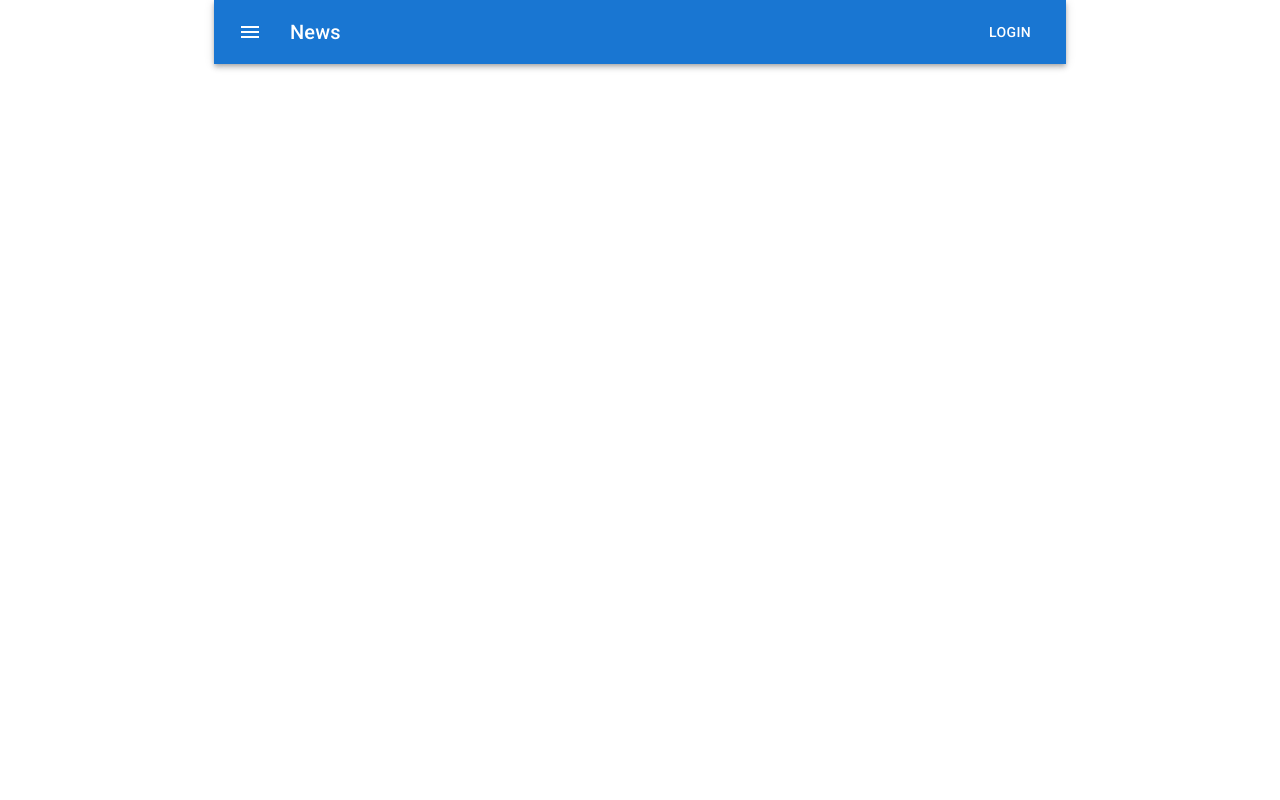
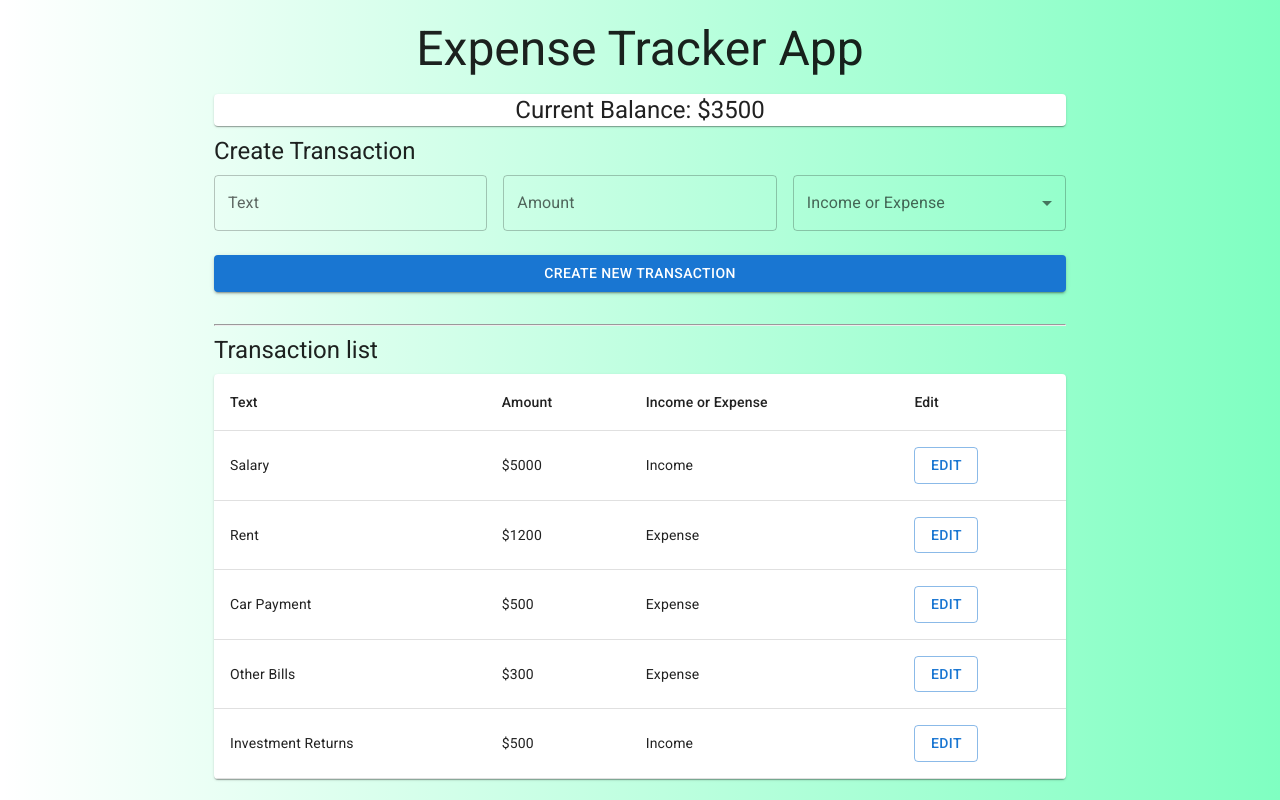
Before and after one commit to FabioHdez/expense-tracker-react, a React (Create React App) app: page / in a window 1280 px wide. Built offline with nearby package versions, Linux system fonts and the light colour scheme; the HTML template or start-up script is replaced by a standard one.

Commit message:
Interface semi-finished

```diff
--- a/src/App.css
+++ b/src/App.css
@@ -0,0 +1,8 @@
+body{
+  background-image: linear-gradient(to right,rgba(255,0,0,0), rgba(0, 255, 132, 0.5));
+  display: flex;
+  flex-direction: column;
+  justify-content: center;
+  min-height: 100vh;
+  margin: 0;
+}
--- a/src/App.js
+++ b/src/App.js
@@ -2,10 +2,12 @@ import './App.css';
 
 import React from 'react'
 import CssBaseline from '@mui/material/CssBaseline';
-import Box from '@mui/material/Box';
 import Container from '@mui/material/Container';
 
 import {Header} from './Components/Header'
+import {CreateTransaction} from './Components/CreateTransaction'
+import {TransactionList} from './Components/TransactionList'
+import { Balance } from './Components/Balance';
 
 function App() {
   return (
@@ -13,6 +15,11 @@ function App() {
       <CssBaseline />
       <Container maxWidth='md'>
         <Header />
+        <Balance />
+        <CreateTransaction />
+        <br />
+        <hr />
+        <TransactionList />
       </Container>
     </React.Fragment>
   );
--- /dev/null
+++ b/src/Components/Balance.js
@@ -0,0 +1,13 @@
+import React from 'react'
+import Typography from '@mui/material/Typography';
+import Paper from '@mui/material/Paper';
+
+export const Balance = () => {
+  return (
+    <Paper elevation = {1}>
+    <Typography variant="h5" gutterBottom component="div" align='center'>
+      Current Balance: $3500
+    </Typography>
+    </Paper>
+  )
+}
--- /dev/null
+++ b/src/Components/CreateTransaction.js
@@ -0,0 +1,51 @@
+import React from 'react'
+import TextField from '@mui/material/TextField';
+import Box from '@mui/material/Box';
+import Grid from '@mui/material/Grid';
+import InputLabel from '@mui/material/InputLabel';
+import Select from '@mui/material/Select';
+import MenuItem from '@mui/material/MenuItem';
+import FormControl from '@mui/material/FormControl';
+import Button from '@mui/material/Button';
+import Typography from '@mui/material/Typography';
+
+export const CreateTransaction = () => {
+  return (
+    <>
+    <Typography variant="h5" gutterBottom component="div" align='left'>
+        Create Transaction
+    </Typography>
+      <Box sx={{ flexGrow: 1 }}>
+        <Grid container spacing={2}>
+          <Grid item xs={12} md={4}>
+            <TextField fullWidth label="Text" id="text" />
+          </Grid>
+          <Grid item xs={12} md={4}>
+            <TextField fullWidth label="Amount" id="amount" type="number" />
+          </Grid>
+          <Grid item xs={12} md={4}>
+            <FormControl fullWidth>
+              <InputLabel id="income-expense-label">Income or Expense</InputLabel>
+              <Select
+                labelId="income-expense-label"
+                id="income-expense-select"
+                label="Income or Expense"
+              >
+                <MenuItem value={10}>Income</MenuItem>
+                <MenuItem value={20}>Expense</MenuItem>
+              </Select>
+            </FormControl>
+          </Grid>
+        </Grid>
+        <br />
+        <Grid container spacing={2}>
+          <Grid item xs={12} md={12}>
+          <FormControl fullWidth>
+            <Button variant="contained">Create new Transaction</Button>
+          </FormControl>
+          </Grid>
+        </Grid>
+      </Box>
+  </>
+  );
+}
--- a/src/Components/Header.js
+++ b/src/Components/Header.js
@@ -1,33 +1,12 @@
 import React from 'react'
-import AppBar from '@mui/material/AppBar';
-import Box from '@mui/material/Box';
-import Toolbar from '@mui/material/Toolbar';
 import Typography from '@mui/material/Typography';
-import Button from '@mui/material/Button';
-import IconButton from '@mui/material/IconButton';
-import MenuIcon from '@mui/icons-material/Menu';
+
 
 
 export const Header = () => {
   return (
-    <Box sx={{ flexGrow: 1 }}>
-    <AppBar position="static">
-      <Toolbar>
-        <IconButton
-          size="large"
-          edge="start"
-          color="inherit"
-          aria-label="menu"
-          sx={{ mr: 2 }}
-        >
-          <MenuIcon />
-        </IconButton>
-        <Typography variant="h6" component="div" sx={{ flexGrow: 1 }}>
-          News
-        </Typography>
-        <Button color="inherit">Login</Button>
-      </Toolbar>
-    </AppBar>
-  </Box>
+  <Typography variant="h3" gutterBottom component="div" align='center'>
+    Expense Tracker App
+  </Typography>
 )
 }
--- /dev/null
+++ b/src/Components/TransactionList.js
@@ -0,0 +1,61 @@
+import React from 'react'
+import Table from '@mui/material/Table';
+import TableBody from '@mui/material/TableBody';
+import TableCell from '@mui/material/TableCell';
+import TableContainer from '@mui/material/TableContainer';
+import TableHead from '@mui/material/TableHead';
+import TableRow from '@mui/material/TableRow';
+import Paper from '@mui/material/Paper';
+import Typography from '@mui/material/Typography';
+import Button from '@mui/material/Button';
+
+
+// fix later
+function createData(text, amount, income) {
+    const id = Math.floor(Math.random() * 100000000)
+    return { id, text, amount, income};
+  }
+
+  const transactions = [
+    createData('Salary', 5000, true),
+    createData('Rent', 1200, false),
+    createData('Car Payment', 500, false),
+    createData('Other Bills', 300, false),
+    createData('Investment Returns', 500, true),
+  ];
+
+export const TransactionList = () => {
+  return (
+  <>
+    <Typography variant="h5" gutterBottom component="div" align='left'>
+        Transaction list
+    </Typography>
+    <TableContainer component={Paper}>
+      <Table sx={{ minWidth: 650 }} >
+        <TableHead>
+          <TableRow>
+            <TableCell>Text</TableCell>
+            <TableCell align="left">Amount</TableCell>
+            <TableCell align="left">Income or Expense</TableCell>
+            <TableCell align="left" >Edit</TableCell>
+          </TableRow>
+        </TableHead>
+        <TableBody>
+          {transactions.map((transaction) => (
+            <TableRow
+              key={transaction.id}
+            >
+              <TableCell component="th" scope="transaction">
+                {transaction.text}
+              </TableCell>
+              <TableCell align="left">${transaction.amount}</TableCell>
+              <TableCell align="left">{transaction.income === true ? 'Income':'Expense'}</TableCell>
+              <TableCell align="left"><Button variant="outlined">Edit</Button></TableCell>
+            </TableRow>
+          ))}
+        </TableBody>
+      </Table>
+    </TableContainer>
+    </>
+  )
+}
```
